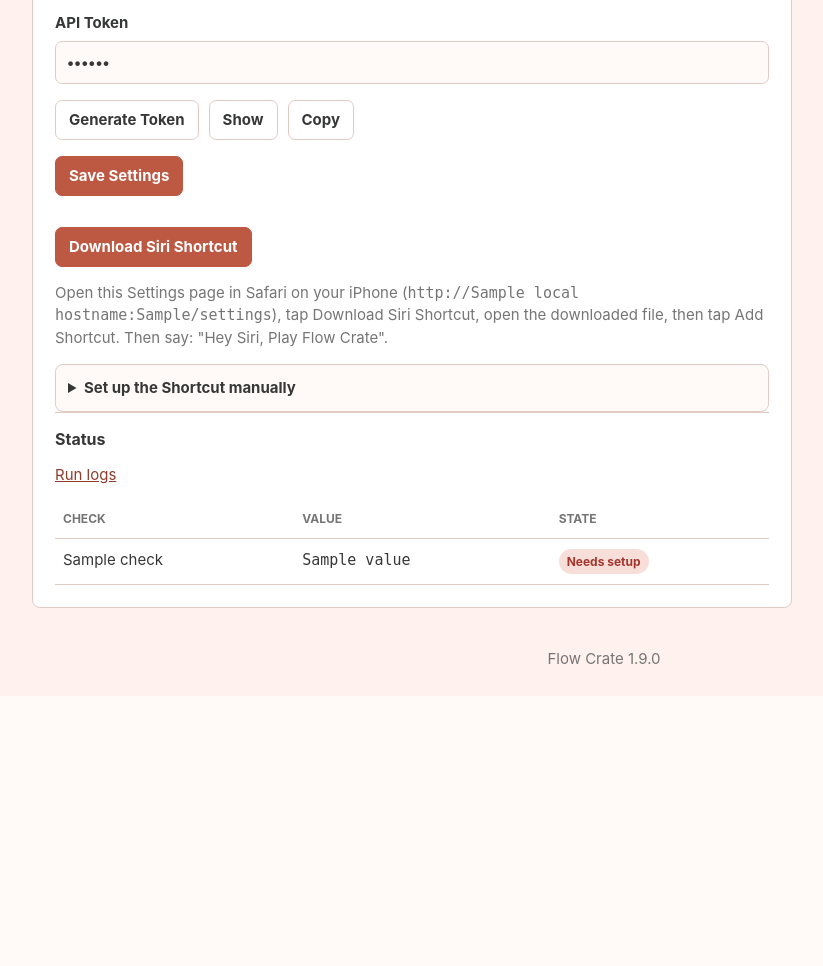
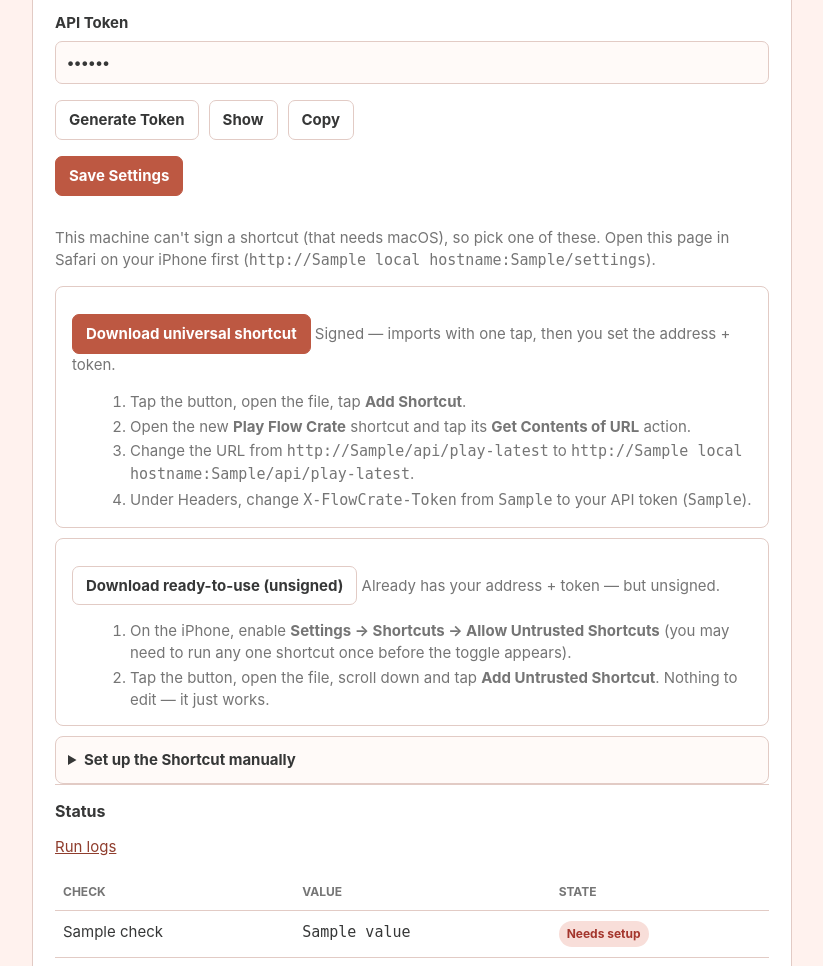
Before and after one commit to zizmax/FlowCrate, a Flask app: template src/flowcrate/templates/settings.html in a window 1280 px wide. Shown: the part 1756-2722 px from the top of the page, without its empty margins (36-859 px from the left). Before the commit the page ends 2421 px from the top, so only its background shows below. Run offline with Flask 3, Linux system fonts and the light colour scheme; the template is opened without the code that fills it: most values are stand-ins (such as "Sample title", 1, 10 or a date in 2020); a database or web service that is not in the repository returns one stand-in record (values such as "Sample title"); data that the repository does not hold is empty.

Commit message:
Siri shortcut: macOS signs personalized; Pi offers universal-signed + unsigned
Make the Siri shortcut work when Flow Crate runs off a Mac:
- /api/siri-shortcut now signs on macOS (as before) but returns an unsigned,
  fully-personalized shortcut on other hosts (imports with Allow Untrusted)
- new /api/siri-shortcut/universal serves a pre-signed template with placeholder
  URL/token that the user edits on-device; ships as static/play-flow-crate-universal.shortcut
- Settings branches on OS: one-tap signed download on macOS, or two clearly
  documented options (universal-signed vs unsigned) elsewhere
- signed with `shortcuts sign --mode anyone`, which chains to Apple's generic
  internal CA — verified it embeds no Apple ID / name / email / device identity
- scripts/build_universal_shortcut.py regenerates the bundled template
- tests: both OS branches + universal route (105 passing)

Co-Authored-By: Claude Fable 5 <noreply@anthropic.com>

```diff
--- a/src/flowcrate/app.py
+++ b/src/flowcrate/app.py
@@ -19,6 +19,7 @@ from flask import (
     redirect,
     render_template,
     request,
+    send_file,
     url_for,
 )
 
@@ -45,7 +46,13 @@ from .scraper import (
     set_preferred_browser,
     test_flowstate_fetch,
 )
-from .shortcut import ShortcutError, signed_shortcut
+from .shortcut import (
+    UNIVERSAL_HOST_PLACEHOLDER,
+    UNIVERSAL_TOKEN,
+    ShortcutError,
+    signed_shortcut,
+    unsigned_shortcut,
+)
 from .spotify import SpotifyManager, SpotifyRateLimitError
 
 # Single-flight background refresh: page load, tab focus, and the API may all trigger
@@ -238,6 +245,9 @@ def create_app():
             test_results=test_results,
             local_hostname=_local_hostname(),
             local_port=_local_port(),
+            is_macos=platform.system() == "Darwin",
+            universal_host_placeholder=UNIVERSAL_HOST_PLACEHOLDER,
+            universal_token=UNIVERSAL_TOKEN,
         )
 
     @app.route("/api/test-substack", methods=["POST"])
@@ -444,18 +454,44 @@ def create_app():
 
     @app.route("/api/siri-shortcut")
     def api_siri_shortcut():
+        """Personalized shortcut with this install's real URL + token baked in.
+
+        On macOS we sign it (imports with no fuss). On any other host there's no
+        signer, so we return it unsigned — ready to use, but the device needs
+        "Allow Untrusted Shortcuts" enabled to import it.
+        """
         cfg = load_config()
         if not cfg.api_token:
             return jsonify({"ok": False, "error": "Set an API token in Settings first."}), 400
         url = f"http://{_local_hostname()}:{_local_port()}/api/play-latest"
-        try:
-            data = signed_shortcut(url, cfg.api_token)
-        except ShortcutError as exc:
-            return jsonify({"ok": False, "error": str(exc)}), 502
+        if platform.system() == "Darwin":
+            try:
+                data = signed_shortcut(url, cfg.api_token)
+            except ShortcutError as exc:
+                return jsonify({"ok": False, "error": str(exc)}), 502
+        else:
+            data = unsigned_shortcut(url, cfg.api_token)
         return Response(
             data,
             mimetype="application/octet-stream",
             headers={"Content-Disposition": 'attachment; filename="Play Flow Crate.shortcut"'},
+        )
+
+    @app.route("/api/siri-shortcut/universal")
+    def api_siri_shortcut_universal():
+        """Pre-signed universal shortcut (placeholder URL/token, edited on-device).
+
+        Lets a non-macOS host still offer a one-tap, iOS-Safari-importable signed
+        shortcut; the user swaps in their host + token once after importing.
+        """
+        path = os.path.join(app.static_folder, "play-flow-crate-universal.shortcut")
+        if not os.path.exists(path):
+            return jsonify({"ok": False, "error": "Universal shortcut is not bundled in this build."}), 404
+        return send_file(
+            path,
+            mimetype="application/octet-stream",
+            as_attachment=True,
+            download_name="Play Flow Crate.shortcut",
         )
 
     return app
--- a/src/flowcrate/shortcut.py
+++ b/src/flowcrate/shortcut.py
@@ -9,6 +9,14 @@ import uuid
 
 class ShortcutError(RuntimeError):
     pass
+
+
+# Placeholder URL/token baked into the shipped *universal* signed shortcut. Users
+# on a non-macOS host download that pre-signed file and replace these two values
+# on-device. They must never be a real host/token (the file is public).
+UNIVERSAL_HOST_PLACEHOLDER = "YOUR-PI-HOSTNAME.local:8765"
+UNIVERSAL_URL = f"http://{UNIVERSAL_HOST_PLACEHOLDER}/api/play-latest"
+UNIVERSAL_TOKEN = "YOUR-API-TOKEN"
 
 
 def _text(value):
@@ -128,6 +136,16 @@ def build_workflow(url, token):
     }
 
 
+def unsigned_shortcut(url, token):
+    """Return the *unsigned* .shortcut plist bytes (no macOS signer required).
+
+    iOS/macOS can import this when "Allow Untrusted Shortcuts" is enabled. Lets a
+    non-macOS host (e.g. a Raspberry Pi) still hand out a ready-to-use, correctly
+    personalized shortcut without the macOS ``shortcuts`` CLI.
+    """
+    return plistlib.dumps(build_workflow(url, token))
+
+
 def signed_shortcut(url, token):
     """Build, sign, and return the .shortcut file bytes for the Siri shortcut."""
     workflow = build_workflow(url, token)
--- a/src/flowcrate/static/styles.css
+++ b/src/flowcrate/static/styles.css
@@ -712,6 +712,21 @@ code {
   overflow: auto;
 }
 
+.shortcut-option {
+  border: 1px solid var(--line, #e2cbc5);
+  border-radius: 8px;
+  padding: 12px 16px;
+  margin: 10px 0;
+}
+
+.shortcut-option ol {
+  margin: 6px 0 0 18px;
+}
+
+.shortcut-option li {
+  margin: 3px 0;
+}
+
 .sync-cmd code {
   font-family: var(--mono, ui-monospace, SFMono-Regular, Menlo, monospace);
   font-size: 0.8125rem;
--- a/src/flowcrate/templates/settings.html
+++ b/src/flowcrate/templates/settings.html
@@ -131,6 +131,7 @@
     </div>
 
     <div class="siri-setup">
+      {% if is_macos %}
         <p>
           <a class="button primary" href="/api/siri-shortcut" download>Download Siri Shortcut</a>
         </p>
@@ -138,8 +139,45 @@
           Open this Settings page in Safari on your iPhone
           (<code>http://{{ local_hostname }}:{{ local_port }}/settings</code>),
           tap Download Siri Shortcut, open the downloaded file, then tap Add Shortcut.
-        Then say: "Hey Siri, Play Flow Crate".
+          Then say: "Hey Siri, Play Flow Crate". The shortcut is signed on this Mac,
+          so it already has this install's address and token built in — nothing to edit.
         </p>
+      {% else %}
+        <p class="muted">This machine can't sign a shortcut (that needs macOS), so pick
+          one of these. Open this page in Safari on your iPhone first
+          (<code>http://{{ local_hostname }}:{{ local_port }}/settings</code>).</p>
+
+        <div class="shortcut-option">
+          <p>
+            <a class="button primary" href="/api/siri-shortcut/universal" download>Download universal shortcut</a>
+            <span class="muted">Signed — imports with one tap, then you set the address + token.</span>
+          </p>
+          <ol class="muted">
+            <li>Tap the button, open the file, tap <strong>Add Shortcut</strong>.</li>
+            <li>Open the new <strong>Play Flow Crate</strong> shortcut and tap its
+              <strong>Get Contents of URL</strong> action.</li>
+            <li>Change the URL from
+              <code>http://{{ universal_host_placeholder }}/api/play-latest</code> to
+              <code>http://{{ local_hostname }}:{{ local_port }}/api/play-latest</code>.</li>
+            <li>Under Headers, change <code>X-FlowCrate-Token</code> from
+              <code>{{ universal_token }}</code> to your API token
+              {% if cfg.api_token %}(<code>{{ cfg.api_token }}</code>){% else %}(set one above first){% endif %}.</li>
+          </ol>
+        </div>
+
+        <div class="shortcut-option">
+          <p>
+            <a class="button" href="/api/siri-shortcut" download>Download ready-to-use (unsigned)</a>
+            <span class="muted">Already has your address + token — but unsigned.</span>
+          </p>
+          <ol class="muted">
+            <li>On the iPhone, enable <strong>Settings → Shortcuts → Allow Untrusted Shortcuts</strong>
+              (you may need to run any one shortcut once before the toggle appears).</li>
+            <li>Tap the button, open the file, scroll down and tap
+              <strong>Add Untrusted Shortcut</strong>. Nothing to edit — it just works.</li>
+          </ol>
+        </div>
+      {% endif %}
 
       <details class="advanced">
         <summary>Set up the Shortcut manually</summary>
```
Also changed, not shown: scripts/build_universal_shortcut.py (added, +28 -0 lines), tests/test_api.py (+24 -1 lines), 2 other files. Lines whose indentation alone changed are shown as unchanged.
